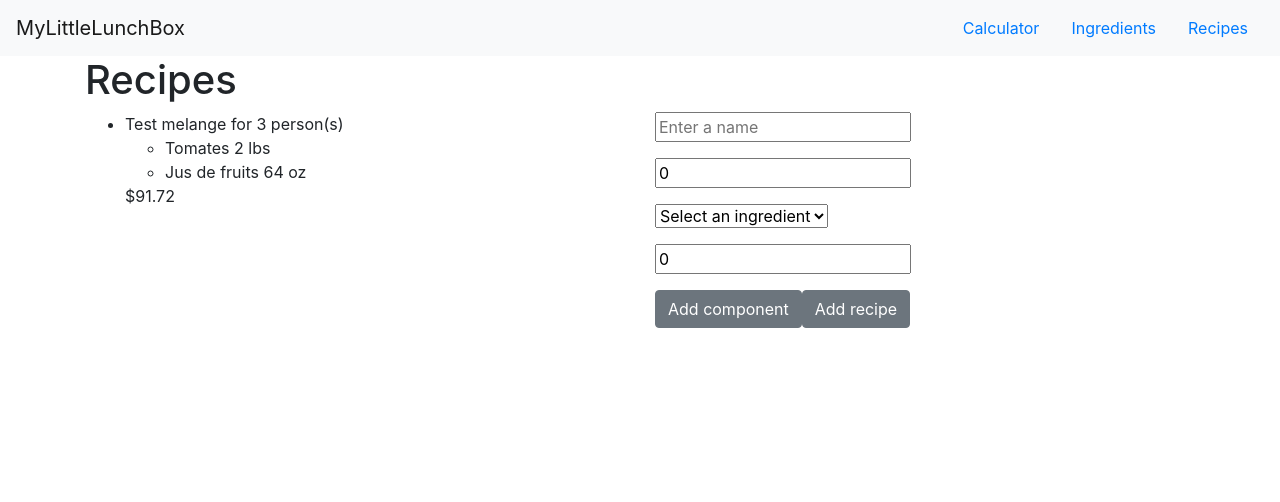
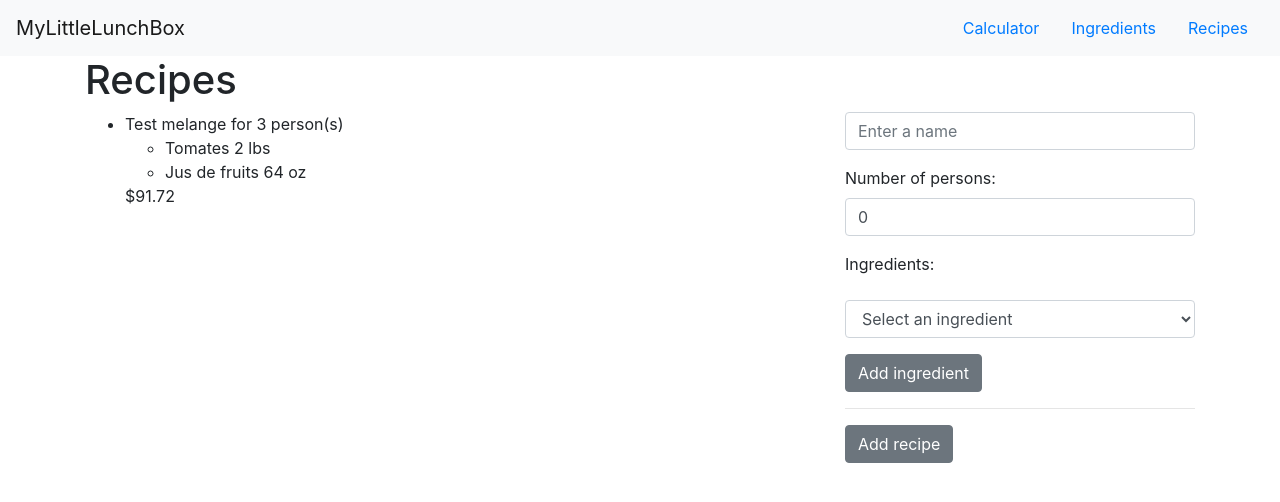
Before and after one commit to yjean/mllb-lunch-calculator, a React (Create React App) app: page /recipes in a window 1280 px wide. Shown: the top 502 px of the page. Built offline with nearby package versions, Linux system fonts and the light colour scheme.

Commit message:
imp: better RecipeForm with ingredient unit

```diff
--- a/src/pages/RecipesPage.js
+++ b/src/pages/RecipesPage.js
@@ -1,4 +1,15 @@
-import { Button, Col, Container, Form, FormGroup, Row } from 'reactstrap';
+import {
+  Button,
+  Col,
+  Container,
+  Form,
+  FormGroup,
+  Input,
+  InputGroup,
+  InputGroupAddon,
+  Label,
+  Row
+} from 'reactstrap';
 
 import React from 'react';
 import { evaluateRecipePrice } from '../helpers/Calculator';
@@ -83,11 +94,16 @@ class RecipeForm extends React.Component {
 
   render() {
     const { ingredients } = this.props;
+    const currentUnit = this.state.currentIngredientId
+      ? ingredients.find(
+          i => i.id === parseInt(this.state.currentIngredientId, 10)
+        ).unit
+      : null;
 
     return (
       <Form onSubmit={this.onSubmit}>
         <FormGroup>
-          <input
+          <Input
             name="name"
             placeholder="Enter a name"
             type="text"
@@ -96,7 +112,8 @@ class RecipeForm extends React.Component {
           />
         </FormGroup>
         <FormGroup>
-          <input
+          <Label>Number of persons:</Label>
+          <Input
             name="numberOfPersons"
             placeholder="Enter a number of persons"
             type="number"
@@ -104,13 +121,19 @@ class RecipeForm extends React.Component {
             onChange={e => this.onChange('numberOfPersons', e)}
           />
         </FormGroup>
+        <Label>Ingredients:</Label>
         <ul>
           {this.state.components.map((component, id) => (
-            <Component component={component} ingredients={ingredients} />
+            <Component
+              key={id}
+              component={component}
+              ingredients={ingredients}
+            />
           ))}
         </ul>
         <FormGroup>
-          <select
+          <Input
+            type="select"
             name="ingredientId"
             value={this.state.currentIngredientId}
             onChange={e => this.onChange('currentIngredientId', e)}
@@ -121,18 +144,26 @@ class RecipeForm extends React.Component {
                 {ingredient.name}
               </option>
             ))}
-          </select>
+          </Input>
         </FormGroup>
         <FormGroup>
-          <input
+          {currentUnit && (
+            <InputGroup>
+              <Input
                 name="quantity"
                 placeholder="Enter a quantity"
                 type="number"
                 value={this.state.currentQuantity}
                 onChange={e => this.onChange('currentQuantity', e)}
               />
+              <InputGroupAddon addonType="append">
+                {currentUnit}
+              </InputGroupAddon>
+            </InputGroup>
+          )}
         </FormGroup>
-        <Button onClick={this.addComponent}>Add component</Button>
+        <Button onClick={this.addComponent}>Add ingredient</Button>
+        <hr />
         <Button type="submit">Add recipe</Button>
       </Form>
     );
@@ -148,10 +179,10 @@ class RecipesList extends React.Component {
         <Container>
           <h1>Recipes</h1>
           <Row>
-            <Col>
+            <Col md={8}>
               <List recipes={recipes} ingredients={ingredients} />
             </Col>
-            <Col>
+            <Col md={4}>
               <RecipeForm
                 onSubmit={addRecipe}
                 nextId={recipes.length + 1}
```
Lines whose indentation alone changed are shown as unchanged.
